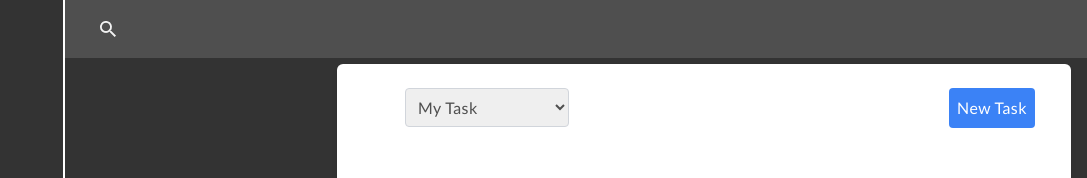
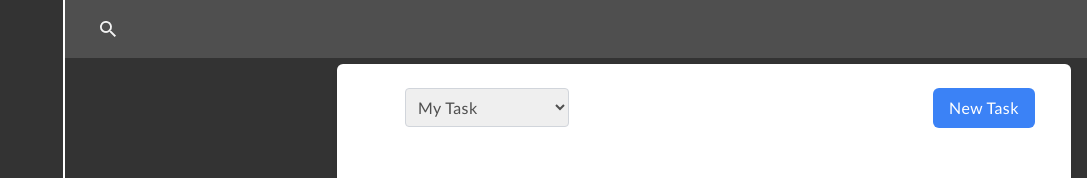
Before and after one commit to rzkiypratama/quicks-test, a Next.js app: page /task in a window 1280 px wide. Shown: the top 178 px of the page, without its empty margins (193-1280 px from the left). Built offline with nearby package versions, Linux system fonts and the light colour scheme; a web font is replaced by a local one.

Commit message:
fix: improve button size

```diff
--- a/components/task/TaskContainer.tsx
+++ b/components/task/TaskContainer.tsx
@@ -75,7 +75,7 @@ const TaskContainer: React.FC = () => {
               whileTap={{
                 scale: 0.95,
               }}
-              className="rounded bg-blue-500 p-2 text-white hover:bg-blue-600"
+              className="rounded-md bg-blue-500 p-2 px-4 text-white hover:bg-blue-600"
               onClick={handleNewTaskClick}
             >
               New Task
@@ -86,7 +86,7 @@ const TaskContainer: React.FC = () => {
 
       {/* task bubble body */}
       <motion.div
-         initial={{
+        initial={{
           opacity: 0.1,
           scale: 1,
         }}
@@ -97,7 +97,8 @@ const TaskContainer: React.FC = () => {
         transition={{
           duration: 0.2,
         }}
-      className="h-[70vh]">
+        className="h-[70vh]"
+      >
         {loading ? (
           <LoadingIndicator loadingText={"loading"} />
         ) : tasks.length === 0 ? (
```
